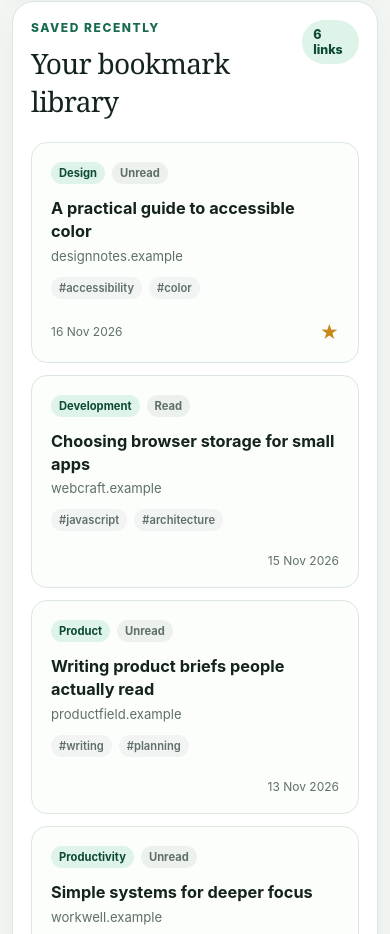
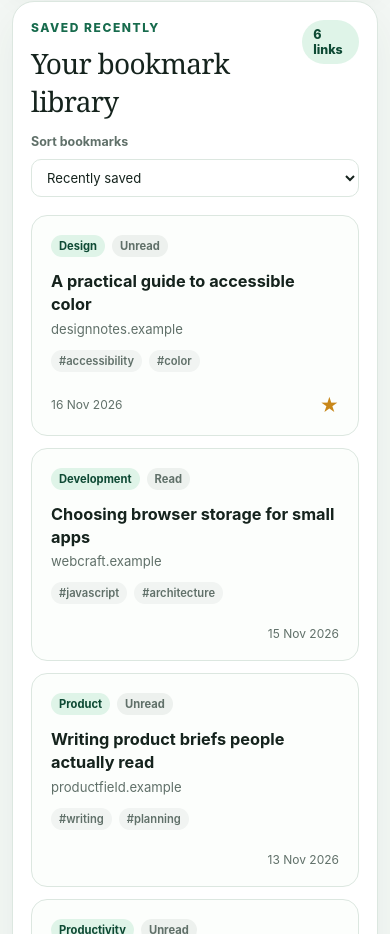
Before and after one commit to chocoHacks33/bookmark-beacon-dashboard, a website: page index.html in a window 390 px wide. Shown: the part 1097-2031 px from the top of the page. Drawn offline with Linux system fonts and the light colour scheme.

Commit message:
feat: add configurable bookmark sorting

```diff
--- a/app.js
+++ b/app.js
@@ -95,6 +95,20 @@ function summarizeCollections(items) {
     .sort((a, b) => b.count - a.count || a.name.localeCompare(b.name));
 }
 
+function sortBookmarks(items, order = "newest") {
+  return [...items].sort((a, b) => {
+    if (order === "title") {
+      return a.title.localeCompare(b.title);
+    }
+
+    const direction = order === "oldest" ? 1 : -1;
+    return (
+      a.savedOn.localeCompare(b.savedOn) * direction ||
+      a.title.localeCompare(b.title)
+    );
+  });
+}
+
 function bookmarkCardMarkup(bookmark) {
   const status = bookmark.read ? "Read" : "Unread";
   const favorite = bookmark.favorite
@@ -149,14 +163,17 @@ function collectionMarkup(items) {
     .join("");
 }
 
-function renderDashboard(items = bookmarks) {
+function renderDashboard(items = bookmarks, sortOrder = "newest") {
   const summary = summarizeBookmarks(items);
   document.querySelector("#bookmark-count").textContent = summary.total;
   document.querySelector("#unread-count").textContent = summary.unread;
   document.querySelector("#collection-count").textContent = summary.collections;
   document.querySelector("#favorite-count").textContent = summary.favorites;
   document.querySelector("#library-count").textContent = `${summary.total} links`;
-  document.querySelector("#bookmark-list").innerHTML = items
+  document.querySelector("#bookmark-list").innerHTML = sortBookmarks(
+    items,
+    sortOrder,
+  )
     .map(bookmarkCardMarkup)
     .join("");
   document.querySelector("#collection-list").innerHTML = collectionMarkup(items);
@@ -164,6 +181,9 @@ function renderDashboard(items = bookmarks) {
 
 if (typeof document !== "undefined") {
   renderDashboard();
+  document.querySelector("#bookmark-sort").addEventListener("change", (event) => {
+    renderDashboard(bookmarks, event.target.value);
+  });
 }
 
 if (typeof module !== "undefined") {
@@ -172,6 +192,7 @@ if (typeof module !== "undefined") {
     bookmarks,
     collectionMarkup,
     formatDate,
+    sortBookmarks,
     summarizeBookmarks,
     summarizeCollections,
   };
--- a/index.html
+++ b/index.html
@@ -68,6 +68,14 @@
               </div>
               <span id="library-count" class="count-pill">0 links</span>
             </div>
+            <div class="library-toolbar">
+              <label for="bookmark-sort">Sort bookmarks</label>
+              <select id="bookmark-sort">
+                <option value="newest">Recently saved</option>
+                <option value="oldest">Oldest saved</option>
+                <option value="title">Title A–Z</option>
+              </select>
+            </div>
             <div id="bookmark-list" class="bookmark-list"></div>
           </div>
 
--- a/styles.css
+++ b/styles.css
@@ -220,6 +220,36 @@ h1 {
   font-weight: 800;
 }
 
+.library-toolbar {
+  display: flex;
+  align-items: center;
+  justify-content: flex-end;
+  gap: 10px;
+  margin: -8px 0 18px;
+}
+
+.library-toolbar label {
+  color: var(--muted);
+  font-size: 0.78rem;
+  font-weight: 700;
+}
+
+.library-toolbar select {
+  min-height: 38px;
+  padding: 0 34px 0 11px;
+  border: 1px solid var(--line);
+  border-radius: 10px;
+  background: var(--paper);
+  color: var(--ink);
+  font: inherit;
+  font-size: 0.82rem;
+}
+
+.library-toolbar select:focus-visible {
+  outline: 3px solid var(--accent-soft);
+  outline-offset: 2px;
+}
+
 .bookmark-list {
   display: grid;
   gap: 12px;
@@ -405,6 +435,11 @@ footer {
     padding: 18px;
   }
 
+  .library-toolbar {
+    align-items: stretch;
+    flex-direction: column;
+  }
+
   .bookmark-card {
     grid-template-columns: 1fr;
   }
```
Also changed, not shown: tests/app.test.js (+32 -0 lines).
